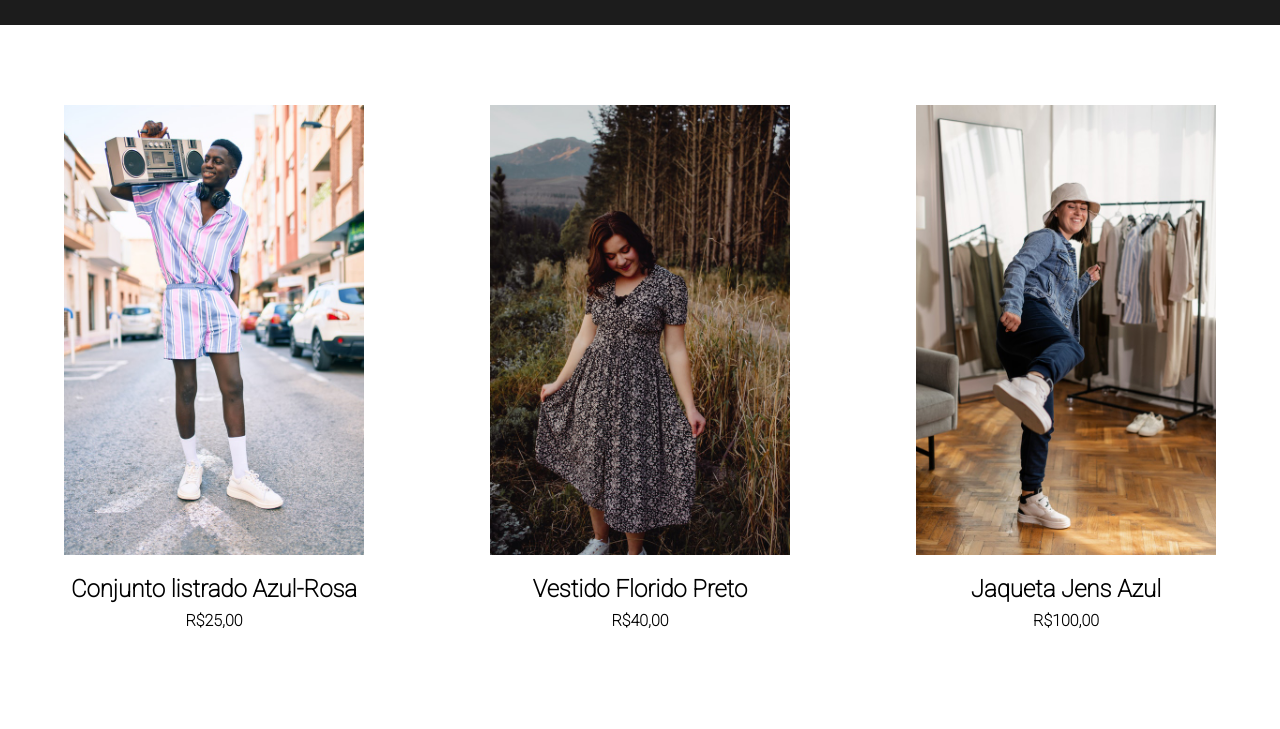
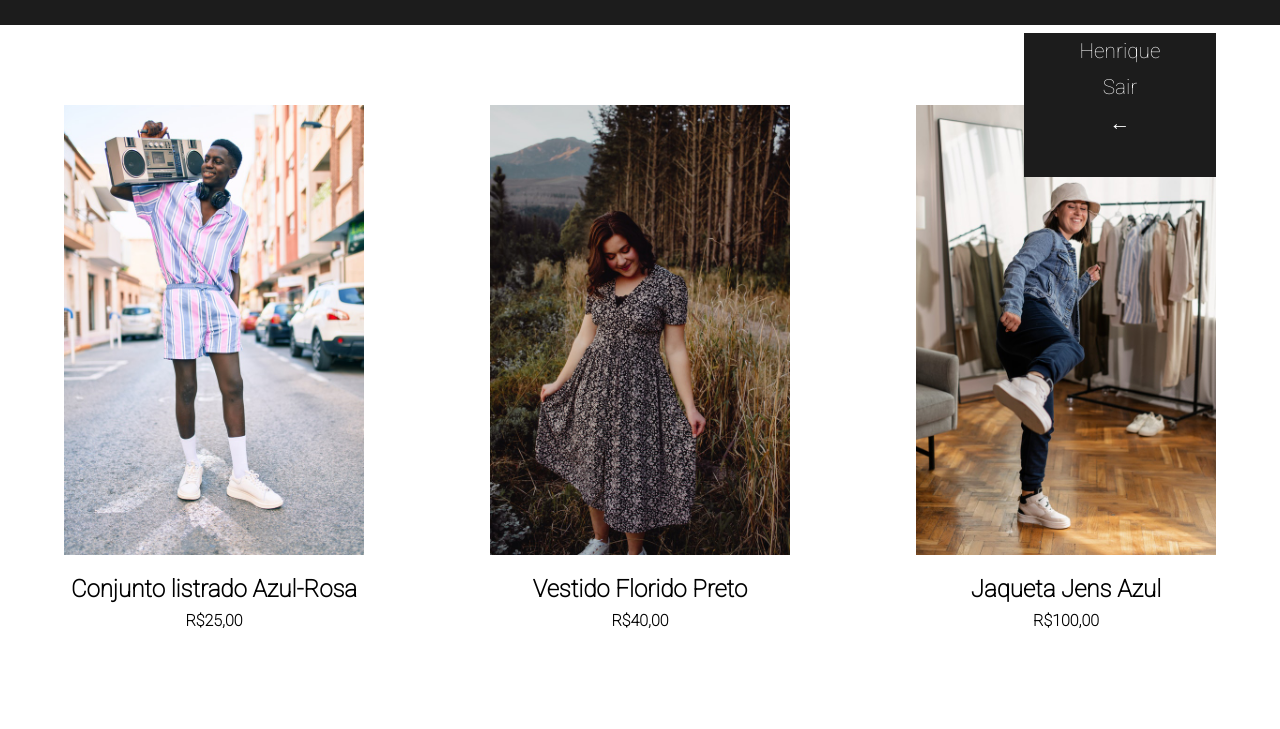
Before and after one commit to HAndradeSJ/Ecommerce, a plain HTML site: page index.html in a window 1280 px wide. Both pictures are taken after a click on the picture 1142 px from the left and 12 px from the top of the page. Shown: the part 71-800 px from the top of the page. Drawn offline with nearby package versions, Linux system fonts and the light colour scheme.

Commit message:
fuction login

```diff
--- a/index.css
+++ b/index.css
@@ -81,6 +81,33 @@ nav a{
     text-decoration:none;
     transition:0.3s all;
 }
+/* nav do login */
+.login{
+    position:relative;
+    position:fixed;
+    top:13vh;
+    left:80vw;
+}
+.login ul{
+   background-color:var(--cor-primaria);
+   width:0vw;
+   height:18vh;
+   z-index:1;
+   overflow: hidden;
+   transition:width 0.3s
+}
+.login a{
+    text-align:center;
+    cursor:pointer;
+    display:block;
+    padding:6px 1px 6px 1px;
+    font-size:1.3rem;
+    color:white;
+    text-decoration:none;
+    transition:0.3s all;
+}
+
+
 /* main */
 .contanier{
     margin-right:5vw;
@@ -242,5 +269,10 @@ nav a:hover{
     background-color:#302e2e;
     margin-left:1vw;
 }
+.login a:hover{
+    background-color:#302e2e;
+    margin-left:1vw;
+
+}
 
 /* media querry do site resposivar */
--- a/index.html
+++ b/index.html
@@ -20,11 +20,18 @@
         <!-- menu de navegação -->
         <ul class="menu">
             <!-- icones de login -->
-            <img src="/assets/imagem-do-usuario-com-fundo-preto.png" class="foto1" >
+            <img src="/assets/imagem-do-usuario-com-fundo-preto.png" class="foto1" onclick="login()" >
             <!-- icones de imagens de compra -->
             <img src="/assets/sacolas-de-compras.png"class="foto2">
         </ul>
     </header>
+    <div class="login">
+        <ul id="login">
+            <a href="#">Henrique</a>
+            <a href="#">Sair</a>
+            <a class="seta1"onclick="login1()">&larr;</a>
+        </ul>
+    </div>
     <!-- eslote de navegação -->
     <nav id="menu">
         <a class="seta" onclick="menu1()">&larr;</a>
--- a/index.js
+++ b/index.js
@@ -5,6 +5,14 @@ function menu(){
 function menu1(){
     document.getElementById('menu').style.width = '0px';
 }
+// função de login
+function login(){
+    document.getElementById('login').style.width = '15vw'
+}
+function login1(){
+    document.getElementById('login').style.width ='0px';
+}
+
 // redirecionamento da pagina
 function most1(){
     window.location.href= "http://127.0.0.1:5500/most1.html";
```
